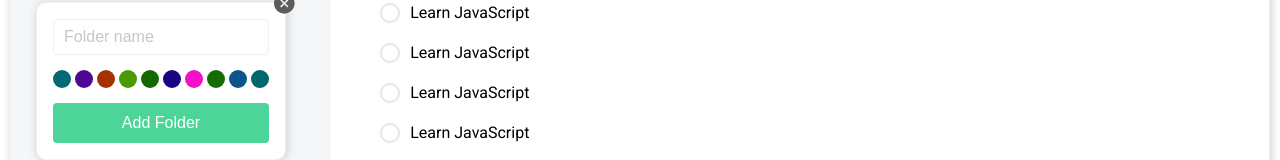
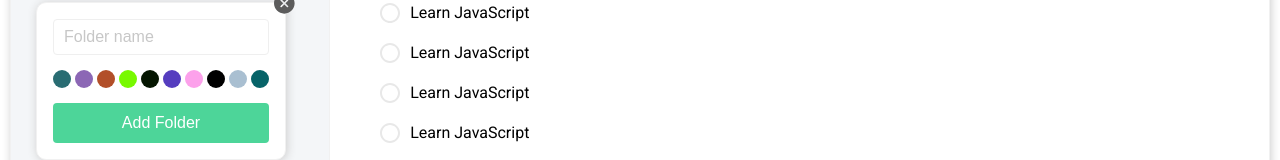
Before and after one commit to VolodymyrBilohorodskyi/task-manager, a Next.js app: page / in a window 1280 px wide. Both pictures are taken after a click on the button "Add folder". Shown: the part 237-397 px from the top of the page. Built offline with nearby package versions, Linux system fonts and the light colour scheme; no server answers; the database is empty.

Commit message:
Fix color

```diff
--- a/app/page.tsx
+++ b/app/page.tsx
@@ -5,7 +5,6 @@ import { GetFolderFetch } from '@/services/FolderAPI'
 
 const Home = async () => {
   const folderData: AddFolderType[] = await GetFolderFetch()
-
   return (
     <div className='container'>
       <div className='wrapper'>
--- a/components/sidebar/AddFolder.tsx
+++ b/components/sidebar/AddFolder.tsx
@@ -13,6 +13,7 @@ const AddFolder: React.FC<{ colors: string[] }> = ({ colors }) => {
 
   const handleOpenFolder = () => {
     setActive(!isActive)
+    setFolderColor('')
   }
 
   const handleAddFolder = async () => {
@@ -59,7 +60,7 @@ const AddFolder: React.FC<{ colors: string[] }> = ({ colors }) => {
                   key={index}
                   color={color}
                   setFolderColor={setFolderColor}
-                  count={index + 1}
+                  selectedColor={folderColor}
                 />
               )
             })}
--- a/components/sidebar/ColorItem.tsx
+++ b/components/sidebar/ColorItem.tsx
@@ -1,24 +1,34 @@
-import { useState } from 'react'
+import { useState, useEffect } from "react";
 
-type ColorItem = {
-  color: string
-  setFolderColor: (str: string) => void
-  count: number
-}
-const ColorItem: React.FC<ColorItem> = ({ color, setFolderColor, count }) => {
-  const [isSelected, setSelected] = useState(false)
+type ColorItemProps = {
+  color: string;
+  setFolderColor: (color: string) => void;
+  selectedColor: string;
+};
+
+const ColorItem: React.FC<ColorItemProps> = ({
+  color,
+  setFolderColor,
+  selectedColor,
+}) => {
+  const [isSelected, setSelected] = useState(false);
 
   const handleSetFolderColor = (color: string) => {
-    setSelected((current) => !current)
-    setFolderColor(color)
-  }
+    setSelected(true);
+    setFolderColor(color);
+  };
+
+  useEffect(() => {
+    setSelected(selectedColor === color);
+  }, [selectedColor, color]);
 
   return (
     <div
-      style={{ background: `${color}` }}
-      className={isSelected ? 'selected' : ''}
+      style={{ background: color }}
+      className={isSelected ? "sidebar__color-item active" : ""}
       onClick={() => handleSetFolderColor(color)}
-    ></div>
-  )
-}
-export default ColorItem
+    />
+  );
+};
+
+export default ColorItem;
--- a/components/sidebar/FolderItem.tsx
+++ b/components/sidebar/FolderItem.tsx
@@ -12,7 +12,7 @@ const FolderItem: React.FC<AddFolderType> = ({ title, _id, color }) => {
   }
   return (
     <li>
-      <span className='sidebar__list-color' style={{ backgroundColor: `${color}` }}></span>
+      <span className='sidebar__list-color' style={{ backgroundColor: color }}></span>
       <span className='sidebar__list-title'>{title}</span>
       <button className='sidebar__list-remove' onClick={() => handleRemoveFolder()}>
         <FolderRemoveIcon />
--- a/components/sidebar/Sidebar.tsx
+++ b/components/sidebar/Sidebar.tsx
@@ -1,37 +1,38 @@
-import AddFolder from './AddFolder'
-import FolderItem from './FolderItem'
-import { AllTaskIcon } from '../icons/Icons'
-import { AddFolderType } from '@/types'
-import randomColor from 'randomcolor'
+import AddFolder from "./AddFolder";
+import FolderItem from "./FolderItem";
+import { AllTaskIcon } from "../icons/Icons";
+import { AddFolderType } from "@/types";
+import randomColor from "randomcolor";
 
 type FildersType = {
-  folders: AddFolderType[]
-}
+  folders: AddFolderType[];
+};
 
 const Sidebar: React.FC<FildersType> = ({ folders }) => {
   const colors = randomColor({
     count: 10,
-    luminosity: 'dark',
-  })
+    luminosity: "random",
+  });
+
   return (
-    <aside className='sidebar'>
-      <div className='sidebar__content'>
-        <ul className='sidebar__main'>
+    <aside className="sidebar">
+      <div className="sidebar__content">
+        <ul className="sidebar__main">
           <li>
             <AllTaskIcon />
             <span>All Task</span>
           </li>
         </ul>
-        <ul className='sidebar__list'>
+        <ul className="sidebar__list">
           {folders &&
             folders.map((item: AddFolderType) => {
-              return <FolderItem key={item._id} {...item} />
+              return <FolderItem key={item._id} {...item} />;
             })}
         </ul>
         <AddFolder colors={colors} />
       </div>
     </aside>
-  )
-}
+  );
+};
 
-export default Sidebar
+export default Sidebar;
--- a/style/sidebar.scss
+++ b/style/sidebar.scss
@@ -2,11 +2,14 @@
   background: #f4f6f8;
   border-right: 0.0625rem solid #f1f1f1;
   flex: 1 1 35%;
+
   &__content {
     padding: 3.125rem 1.5625rem;
   }
+
   &__main {
     margin-bottom: 1.5625rem;
+
     li {
       display: flex;
       gap: 0.625rem;
@@ -16,16 +19,19 @@
       cursor: pointer;
     }
   }
+
   &__list {
     display: flex;
     flex-direction: column;
     margin-bottom: 1.25rem;
+
     li {
       display: flex;
       align-items: center;
       padding: 0.625rem 0.75rem;
       position: relative;
       cursor: pointer;
+
       &:hover {
         .sidebar__list-remove {
           opacity: 1;
@@ -34,11 +40,13 @@
       }
     }
   }
+
   &__list-title {
     flex: 1 1 auto;
     font-size: 1rem;
     line-height: 1.25rem;
   }
+
   &__list-color {
     display: block;
     width: 0.75rem;
@@ -46,6 +54,7 @@
     margin-right: 10px;
     border-radius: 50%;
   }
+
   &__list-remove {
     display: flex;
     align-items: center;
@@ -57,11 +66,13 @@
     border: 1px solid transparent;
     border-radius: 0.3125rem;
     transition: all 0.3 ease;
+
     svg {
       width: 1rem;
       height: 1rem;
       fill: #f4f6f8;
     }
+
     &:hover {
       svg {
         path {
@@ -70,23 +81,28 @@
       }
     }
   }
+
   &__add-folder {
     cursor: pointer;
     font-size: 1.25rem;
     color: #b4b4b4;
     padding: 0.625rem 0.75rem;
+
     &:hover {
       color: #545454;
+
       svg {
         path {
           stroke: #545454;
         }
       }
     }
+
     svg {
       margin-right: 0.625rem;
     }
   }
+
   &__popup-add {
     display: flex;
     flex-direction: column;
@@ -107,6 +123,7 @@
     top: -0.625rem;
     right: -0.625rem;
     cursor: pointer;
+
     &:hover {
       svg {
         path {
@@ -121,6 +138,7 @@
     border: 1px solid #efefef;
     border-radius: 0.25rem;
     padding: 0.5rem 0 0.5rem 0.625rem;
+
     &::placeholder {
       color: #c7c7c7;
     }
@@ -130,13 +148,15 @@
     display: flex;
     align-items: center;
     justify-content: space-between;
-    & > div {
+
+    &>div {
       display: block;
       width: 1.125rem;
       height: 1.125rem;
       border-radius: 50%;
       cursor: pointer;
       border: 1px solid transparent;
+
       &.selected {
         border-color: #000;
       }
@@ -149,6 +169,7 @@
     color: #fff;
     border: 1px solid transparent;
     border-radius: 0.25rem;
+
     &:hover {
       border-color: #4dd599;
       background-color: transparent;
@@ -156,3 +177,7 @@
     }
   }
 }
+
+.sidebar__color-item.active {
+  border: 2px solid #fff;
+}
```
